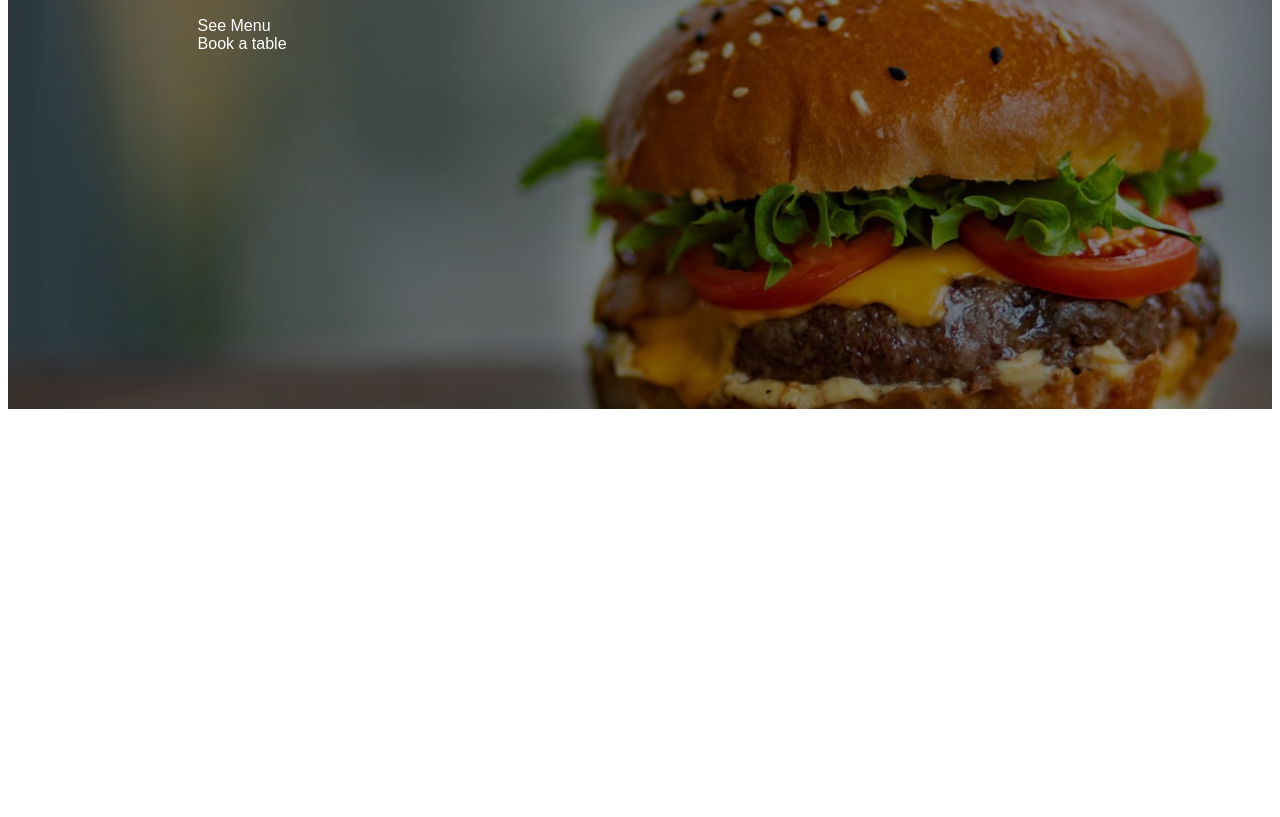
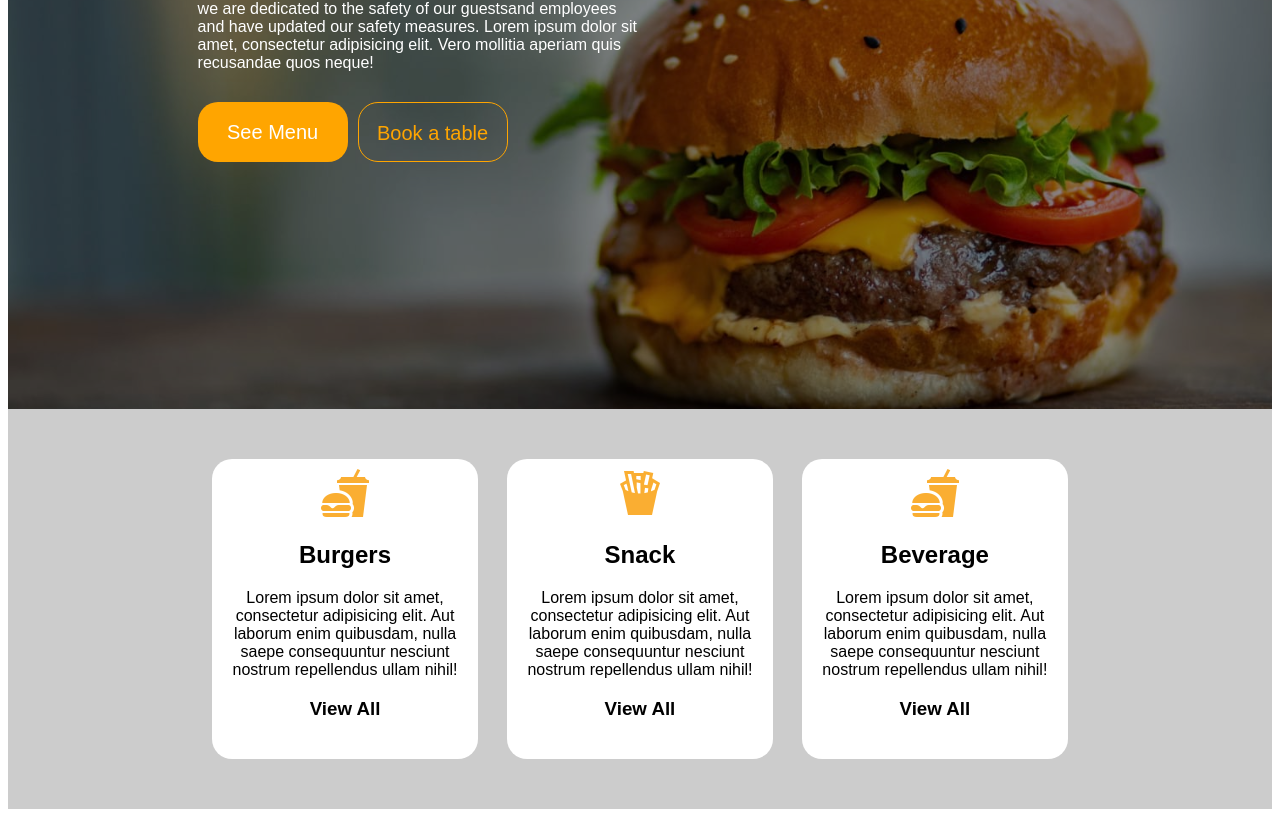
Before and after one commit to islam-ahmed33/Burger-Bun, a plain HTML site: page index.html in a window 1280 px wide. Shown: the part 319-1136 px from the top of the page. Before the commit the page ends 800 px from the top, so only its background shows below. Drawn offline with Linux system fonts and the light colour scheme.

Commit message:
second section

```diff
--- a/css/style.css
+++ b/css/style.css
@@ -3,7 +3,6 @@
     overflow: hidden;
     font-family: arial;
 }
-
 .header {
     width: 100%;
     height: 90vh;
@@ -25,6 +24,7 @@
     height: 60px;
     float: left;
     margin-top: 15px;
+    padding-top: 20px;
 }
 
 .logo img {
@@ -34,6 +34,7 @@
 .logo span {
     color: white;
     font-size: 20px;
+    margin-left: 10px;
 }
 
 nav {
@@ -55,16 +56,91 @@ nav ul li {
     text-align: center;
     float: left;
     line-height: 60px;
-    color:white;
+    color: white;
 }
-nav ul li:first-of-type{
-    color:orange;
+nav ul li:hover{
+    color: #f90;
 }
-.clear{
+
+nav ul li:first-of-type {
+    color: orange;
+}
+
+.clear {
     clear: both;
 }
-.header-content{
+
+.header-content {
     width: 50%;
     color: white;
+}
+.header-content h1{
+    font-size: 60px;
+    font-family: "arial black";
+    color: transparent;
+    -webkit-text-stroke: 1px #fff;
+    margin: 0;
+}
+.header-content p{
+    margin-bottom: 30px;
+}
+.btn{
+    width: 80%;
+    height: 60px;
+}
+.btn div:first-of-type{
 
+    width: 150px;
+    height: 60px;
+    background:orange;
+    border-radius: 20px;
+    text-align: center;
+    line-height: 60px;
+    font-size: 20px;
+    float: left;
 }
+.btn div:first-of-type:hover{
+    border:1px solid white;
+    background: transparent;
+    color: white;
+    cursor:pointer;
+}
+.btn div:last-of-type{
+    width: 150px;
+    height: 60px;
+    border:1px solid orange;
+    border-radius: 20px;
+    text-align: center;
+    line-height: 60px;
+    font-size: 20px;
+    box-sizing: border-box;
+    float: left;
+    margin-left: 10px;
+    color: orange;
+}
+.btn div:last-of-type:hover{
+    border:none;
+    background: white;
+    color: black;
+    cursor:pointer;
+}
+.section{
+    background: #ccc;
+    height: 400px;
+}
+.section-inner{
+    width: 70%;
+    height: 100%;
+    margin: auto;
+}
+.block{
+    width: 30%;
+    height: 300px;
+    background: white;
+    border-radius: 20px;
+    box-sizing: border-box;
+    padding: 10px;
+    text-align: center;
+    float: left;
+    margin: 50px calc(10% / 6);
+}
--- a/index.html
+++ b/index.html
@@ -30,7 +30,9 @@
                 <div class="header-content">
                     <h2>Delight your Best.</h2>
                     <h1>Steak<br>Burger</h1>
-                    <p>we are dedicated to the safety of our guestsand employees and have updated our safety measures. Lorem ipsum dolor sit amet, consectetur adipisicing elit. Vero mollitia aperiam quis recusandae quos neque!
+                    <p>we are dedicated to the safety of our guestsand employees and have updated our safety measures.
+                        Lorem ipsum dolor sit amet, consectetur adipisicing elit. Vero mollitia aperiam quis recusandae
+                        quos neque!
                     </p>
                     <div class="btn">
                         <div>See Menu</div>
@@ -39,6 +41,32 @@
                 </div>
             </div>
         </div>
+        <!-- section 2 -->
+        <div class="section">
+            <div class="section-inner">
+                <div class="block">
+                    <img src="images/beverage.png" alt="">
+                    <h2>Burgers</h2>
+                    <p>Lorem ipsum dolor sit amet, consectetur adipisicing elit. Aut laborum enim quibusdam, nulla saepe
+                        consequuntur nesciunt nostrum repellendus ullam nihil!</p>
+                    <h3>View All</h3>
+                </div>
+                <div class="block">
+                    <img src="images/snack.png" alt="">
+                    <h2>Snack</h2>
+                    <p>Lorem ipsum dolor sit amet, consectetur adipisicing elit. Aut laborum enim quibusdam, nulla saepe
+                        consequuntur nesciunt nostrum repellendus ullam nihil!</p>
+                    <h3>View All</h3>
+                </div>
+                <div class="block">
+                    <img src="images/beverage.png" alt="">
+                    <h2> Beverage</h2>
+                    <p>Lorem ipsum dolor sit amet, consectetur adipisicing elit. Aut laborum enim quibusdam, nulla saepe
+                        consequuntur nesciunt nostrum repellendus ullam nihil!</p>
+                    <h3>View All</h3>
+                </div>
+            </div>
+        </div>
     </div>
 </body>
 
```
